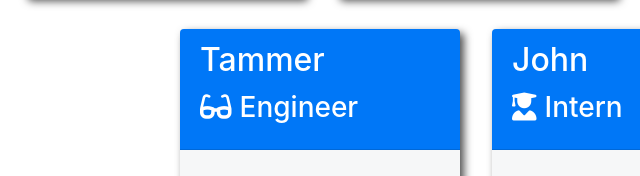
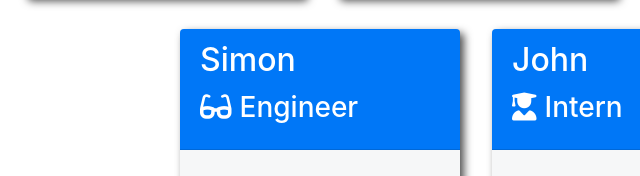
Before and after one commit to katguerin/Team-profiles-OOP, a website: page dist/team.html in a window 1280 px wide. Shown: the part 619-795 px from the top of the page, 164-804 px from the left. Drawn offline with nearby package versions, Linux system fonts and the light colour scheme.

Commit message:
but for reals

```diff
--- a/dist/team.html
+++ b/dist/team.html
@@ -64,7 +64,7 @@
 </div>
 <div class="card employee-card">
     <div class="card-header">
-        <h2 class="card-title">Tammer</h2>
+        <h2 class="card-title">Simon</h2>
         <h3 class="card-title"><i class="fas fa-glasses mr-2"></i>Engineer</h3>
     </div>
     <div class="card-body">
```
